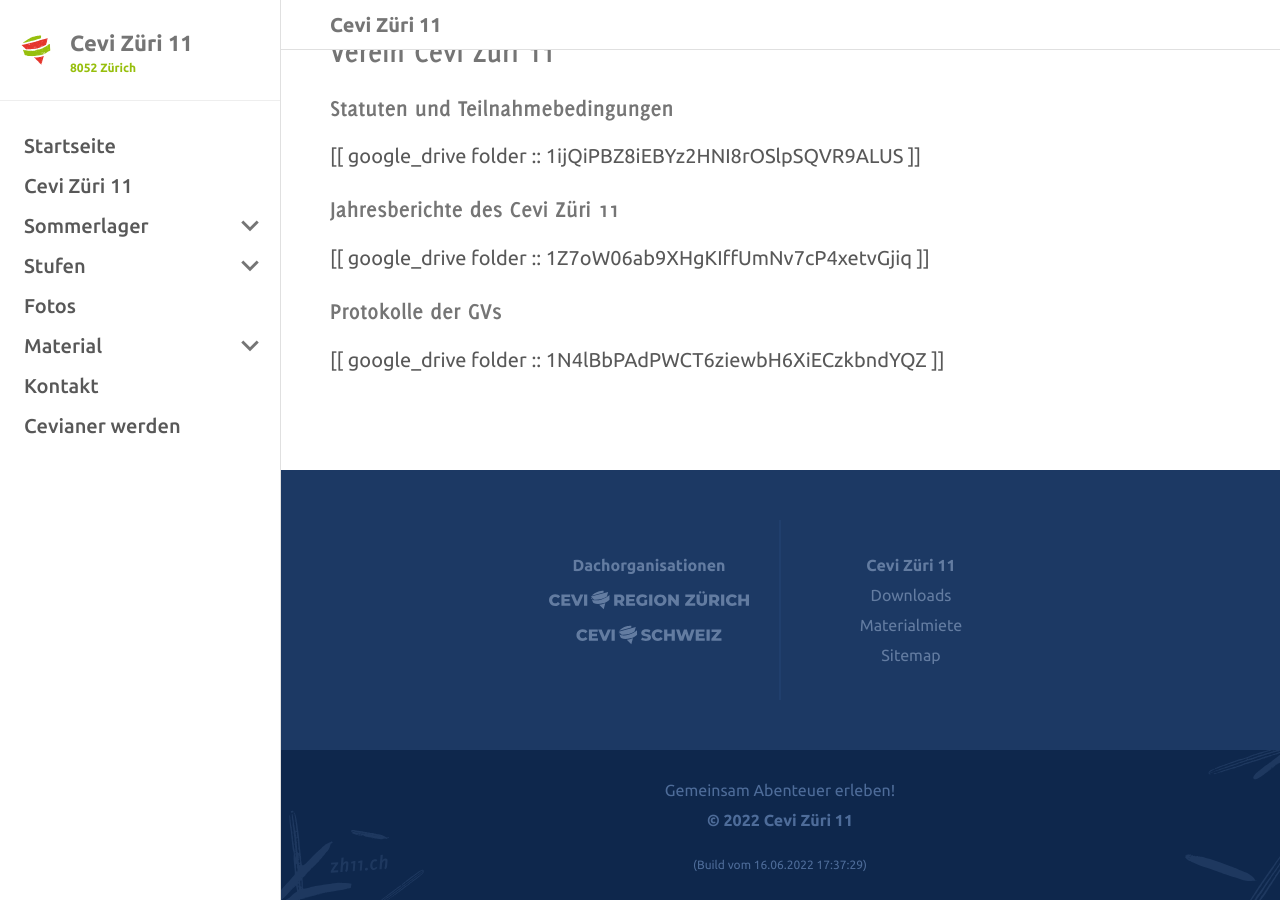
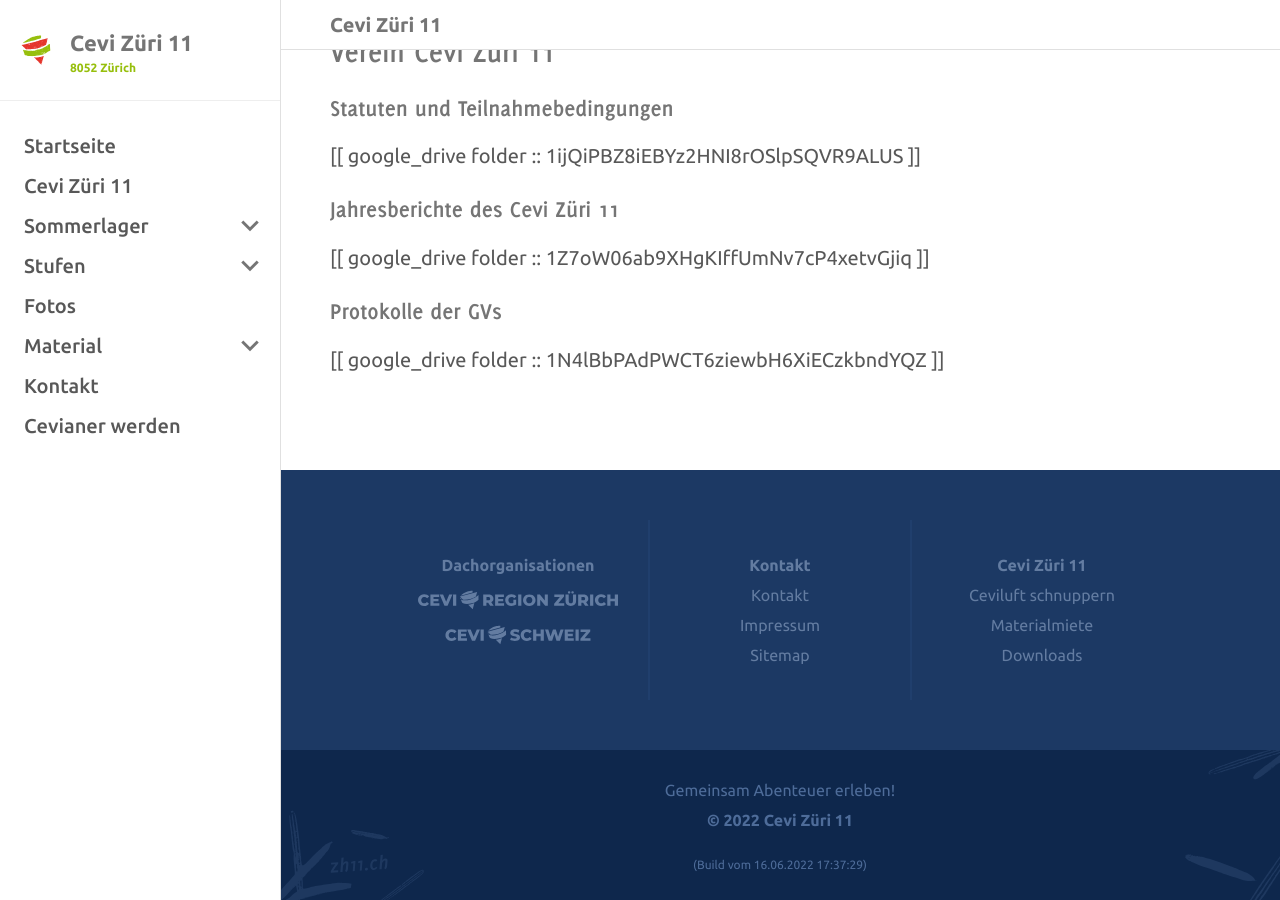
Before and after one commit to wp99cp/cevi_zh11_webpage, a Jekyll site: the page built from content/download.md, in a window 1280 px wide and 900 px high, scrolled down 817 px. Built offline with Jekyll 4.4.1, drawn with Linux system fonts in a browser that asks for light colours.

Commit message:
update footer nav

```diff
--- a/_includes/footer-nav.html
+++ b/_includes/footer-nav.html
@@ -25,6 +25,27 @@
 
     <div class="footer-nav-container">
 
+        <span><b>Kontakt</b></span>
+
+        <a href="/kontakt">
+            <span>Kontakt</span>
+        </a>
+
+        <a href="/impressum">
+            <span>Impressum</span>
+        </a>
+
+        <a href="/sitemap">
+            <span>Sitemap</span>
+        </a>
+
+    </div>
+
+    <hr class="footer-nav-separator">
+
+
+    <div class="footer-nav-container">
+
         <span><b>Cevi Züri 11</b></span>
 
         {%- assign pages = site.html_pages | sort: 'footer-menu-priority' -%}
--- a/content/neu-im-cevi.md
+++ b/content/neu-im-cevi.md
@@ -2,6 +2,8 @@
 main-menu: Cevianer werden
 main-menu-priority: 20
 permalink: /neu-im-cevi
+footer-menu: Ceviluft schnuppern
+footer-menu-priority: 1
 ---
 
 # Ceviluft schnuppern
--- a/sitemap.html
+++ b/sitemap.html
@@ -1,6 +1,5 @@
 ---
 permalink: /sitemap
-footer-menu: Sitemap
 layout: page
 ---
 
```
Also changed, not shown: content/download.md (+1 -1 lines).
